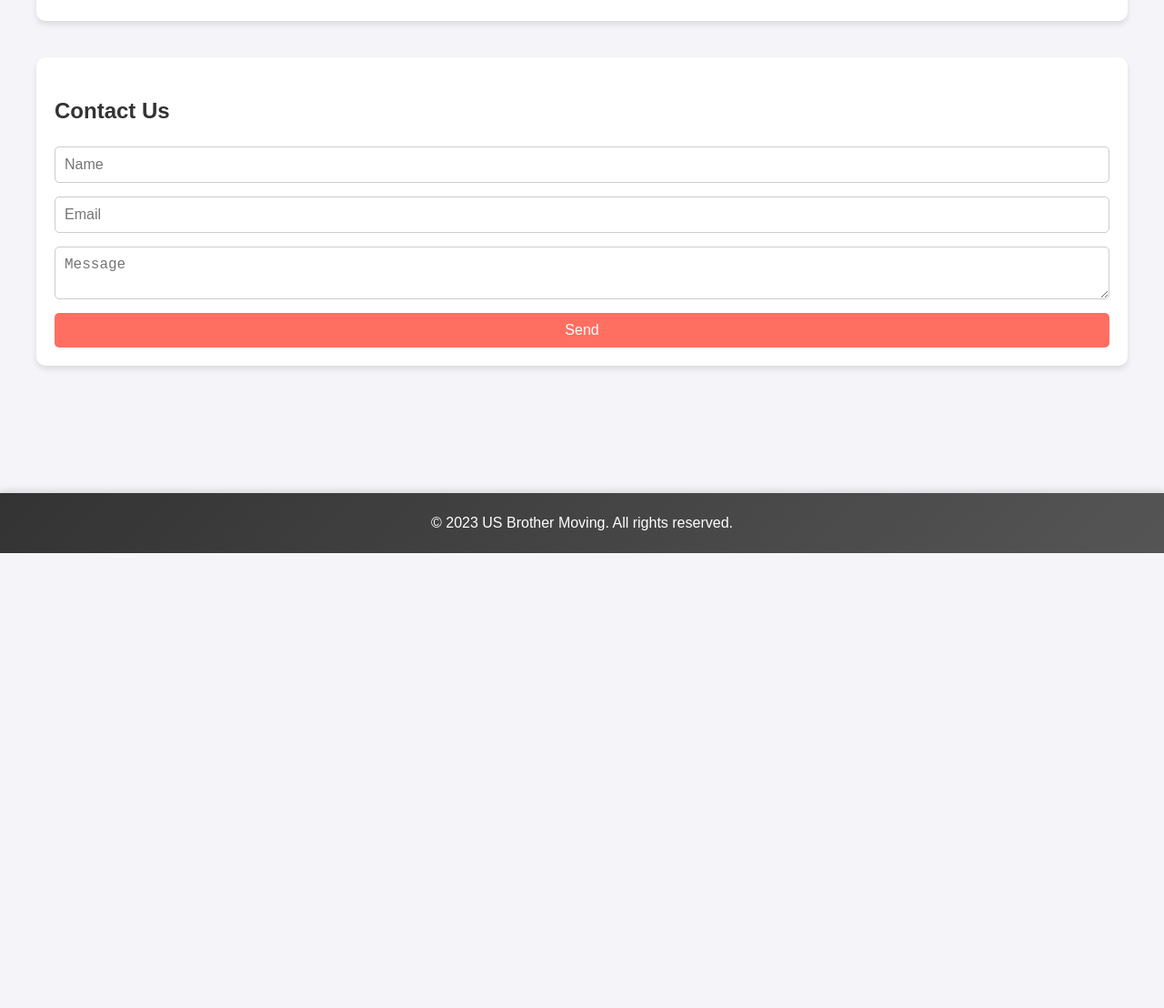
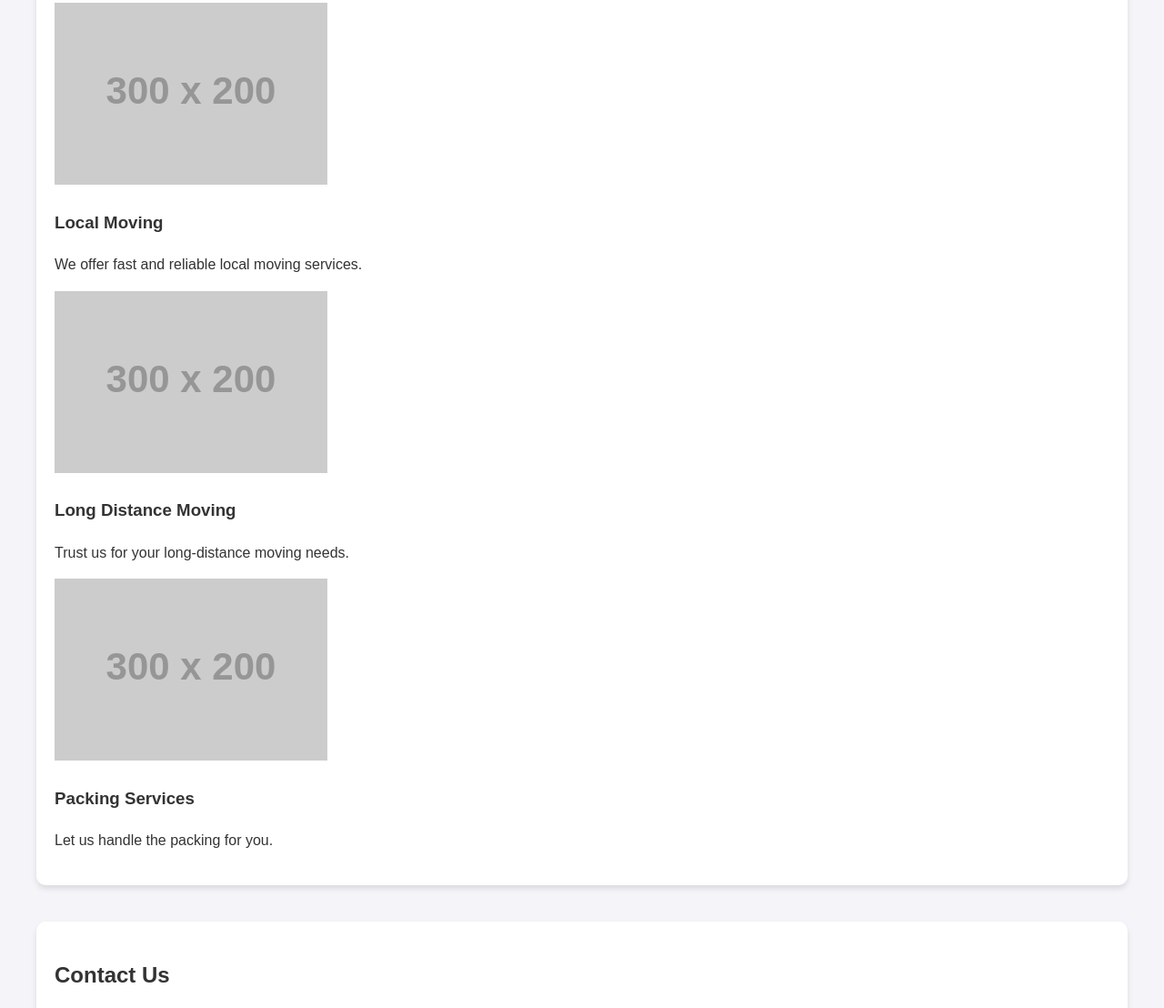
Before and after one commit to TTimLu/MovingWeb, a plain HTML site: page index.html in a window 1280 px wide. Shown: the part 364-1472 px from the top of the page at 91% size. Before the commit the page ends 972 px from the top, so only its background shows below. Drawn offline with Linux system fonts and the light colour scheme; placeholder pictures from the web are drawn by us.

Commit message:
Update index.html

```diff
--- a/index.html
+++ b/index.html
@@ -32,7 +32,21 @@
         <section id="services">
             <h2 data-translate="services">Services</h2>
             <div class="service-cards">
-                <!-- Service cards content -->
+               <div class="card">
+                    <img src="https://via.placeholder.com/300x200" alt="Local Moving">
+                    <h3>Local Moving</h3>
+                    <p>We offer fast and reliable local moving services.</p>
+                </div>
+                <div class="card">
+                    <img src="https://via.placeholder.com/300x200" alt="Long Distance Moving">
+                    <h3>Long Distance Moving</h3>
+                    <p>Trust us for your long-distance moving needs.</p>
+                </div>
+                <div class="card">
+                    <img src="https://via.placeholder.com/300x200" alt="Packing Services">
+                    <h3>Packing Services</h3>
+                    <p>Let us handle the packing for you.</p>
+                </div>
             </div>
         </section>
 
```
